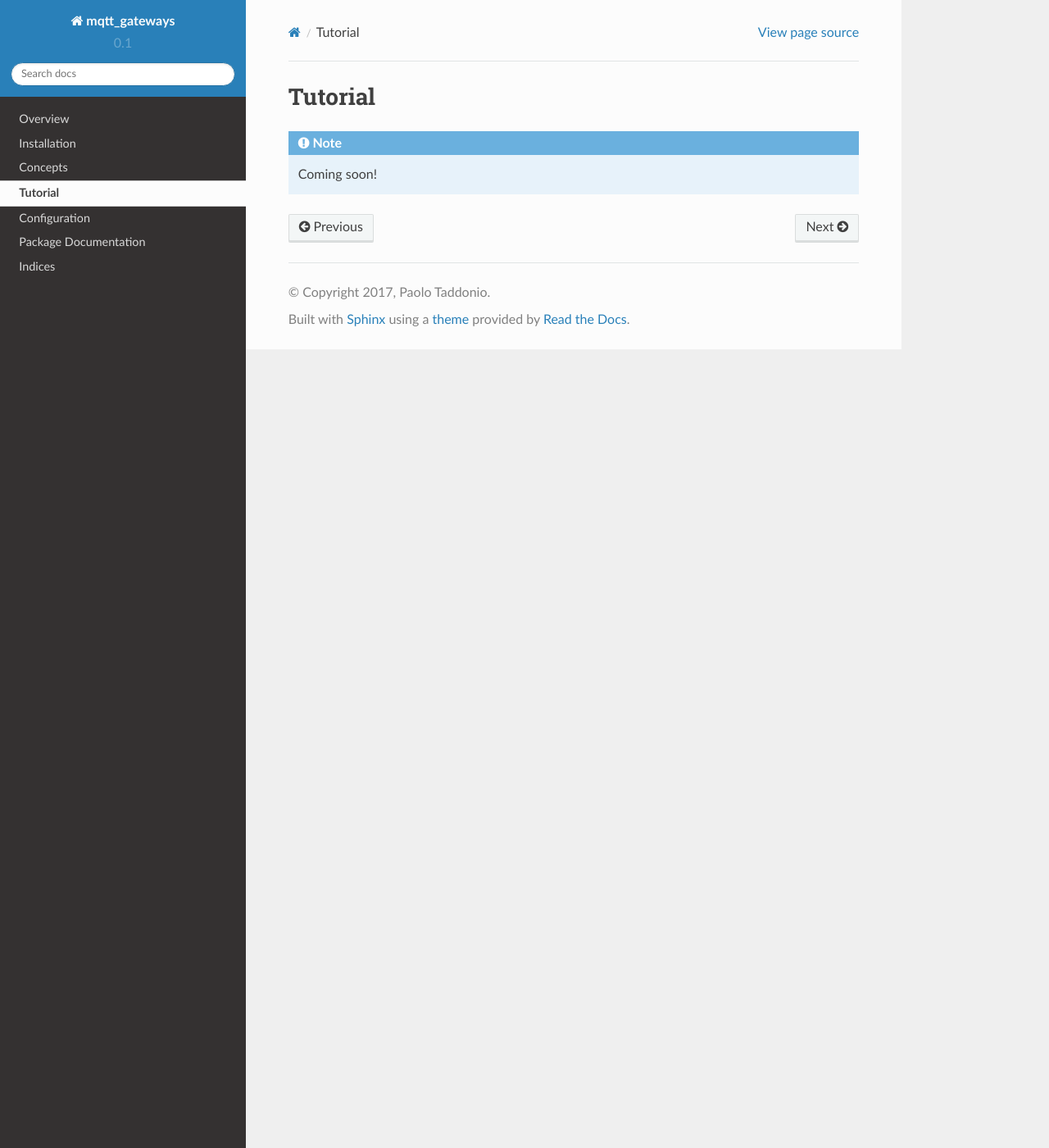
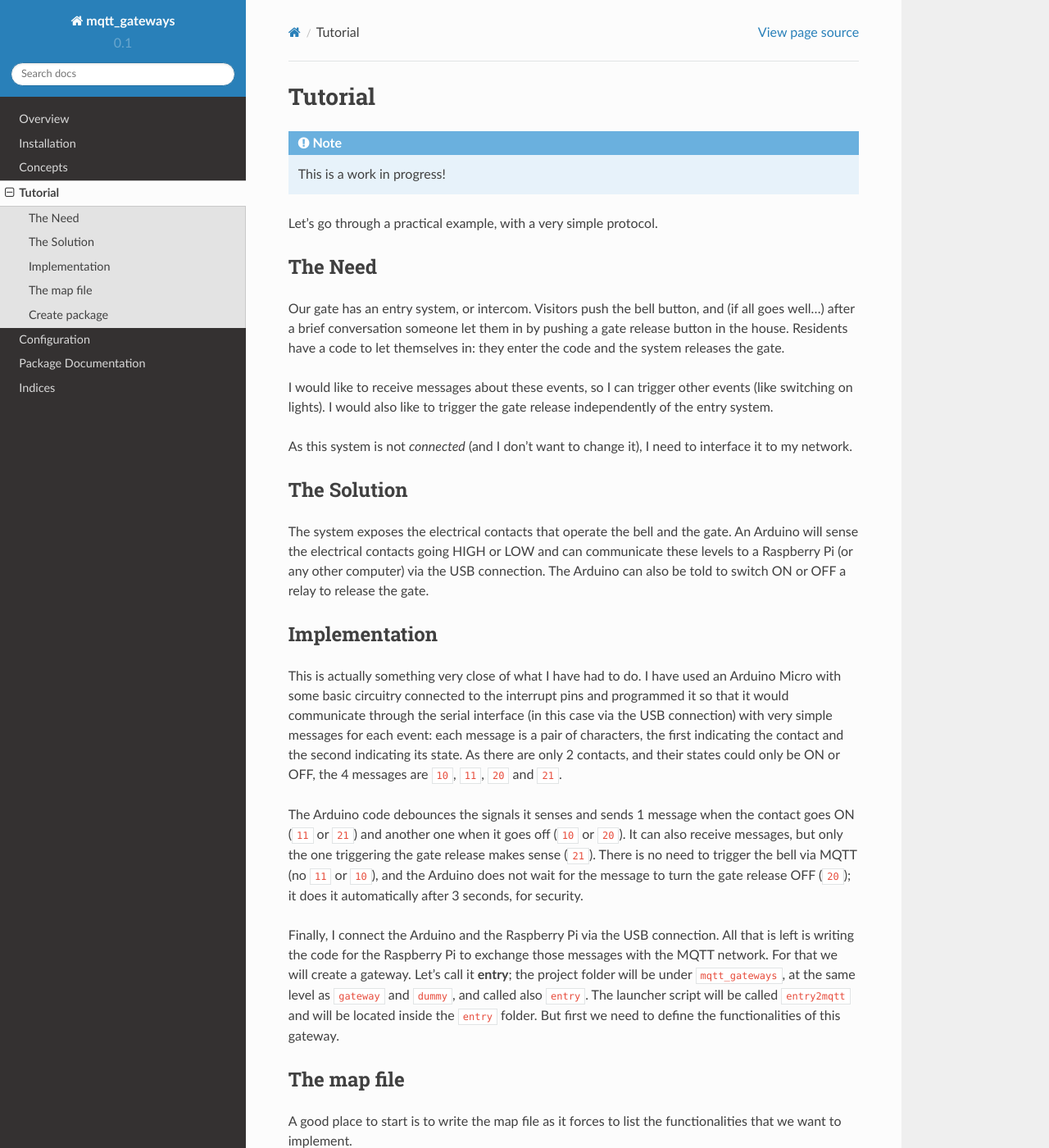
Before and after one commit to ppt000/mqtt_gateways, a Sphinx documentation site: the page built from docs/source/tutorial.rst, in a window 1280 px wide and 1400 px high. Shown: the whole window at 82% size. Built offline with Sphinx 7.4.7 and the Read the Docs theme 2.0.0, drawn with Linux system fonts in a browser that asks for light colours; some of the changed text lies outside the part shown.

Commit message:
update docs

```diff
--- a/docs/source/concepts.rst
+++ b/docs/source/concepts.rst
@@ -124,8 +124,8 @@
 There are therefore a total of 8 characteristics in our message model:
 
 - **function**,
+- **gateway**,
 - **location**,
-- **gateway**,
 - **device**,
 - **type**,
 - **action**,
--- a/docs/source/overview.rst
+++ b/docs/source/overview.rst
@@ -38,7 +38,7 @@
    of the addressing syntax and the commands translation via
    mapping data provided by the interface.
 
-For a more in-depth discussion, go to `Concepts <concepts.html>`_.
+For a more in-depth discussion, go to :doc:`Concepts <concepts>`.
 
 Usage
 *****
@@ -59,7 +59,7 @@
 some basic configuration parameters.  The only dependency is the
 `paho.mqtt <https://pypi.python.org/pypi/paho-mqtt>`_ library.
 
-For the full installation guide, go to `Installation <installation.html>`_.
+For the full installation guide, go to :doc:`Installation <installation>`.
 
 Develop your interface
 **********************
@@ -84,7 +84,7 @@
 keywords and the internal keywords.  This is only to allow changing the
 MQTT syntax in the future without touching the code.
 
-For a complete guide on how to develop an interface, go to `Tutorial <tutorial.html>`_.
+For a complete guide on how to develop an interface, go to :doc:`Tutorial <tutorial>`.
 
 Available gateways
 ******************
--- a/docs/source/tutorial.rst
+++ b/docs/source/tutorial.rst
@@ -2,4 +2,94 @@
 ========
 
 .. note::
-	Coming soon!
+	This is a work in progress!
+
+Let's go through a practical example, with a very simple protocol.
+
+The Need
+********
+Our gate has an entry system, or intercom. Visitors push the bell button, and (if all goes well...)
+after a brief conversation someone let them in by pushing a gate release button in the
+house. Residents have a code to let themselves in: they enter the code and the system releases the
+gate.
+
+I would like to receive messages about these events, so I can trigger other events (like switching
+on lights). I would also like to trigger the gate release independently of the entry system.
+
+As this system is not *connected* (and I don't want to change it), I need to interface it
+to my network.
+
+The Solution
+************
+The system exposes the electrical contacts that operate the bell and the gate. An Arduino
+will sense the electrical contacts going HIGH or LOW and can communicate these levels to
+a Raspberry Pi (or any other computer) via the USB connection. The Arduino can also be told
+to switch ON or OFF a relay to release the gate.
+
+Implementation
+**************
+This is actually something very close of what I have had to do. I have used an Arduino Micro
+with some basic circuitry connected to the interrupt pins and programmed it so that it would
+communicate through the serial interface (in this case via the USB connection) with very simple
+messages for each event: each message is a pair of characters, the first indicating the contact
+and the second indicating its state.  As there are only 2 contacts, and their states could only
+be ON or OFF, the 4 messages are ``10``, ``11``, ``20`` and ``21``.
+
+The Arduino code debounces the signals it senses and sends 1 message when the contact goes
+ON (``11`` or ``21``) and another one when it goes off (``10`` or ``20``). It can also receive messages,
+but only the one triggering the gate release makes sense (``21``).  There is no need to trigger the bell via MQTT
+(no ``11`` or ``10``), and the Arduino does not wait for the message to turn the gate release OFF (``20``);
+it does it automatically after 3 seconds, for security.
+
+Finally, I connect the Arduino and the Raspberry Pi via the USB connection. All that is left is
+writing the code for the Raspberry Pi to exchange those messages with the MQTT network.  For that we will
+create a gateway.  Let's call it **entry**; the project folder will be under ``mqtt_gateways``, at the same
+level as ``gateway`` and ``dummy``, and called also ``entry``.  The launcher script will be
+called ``entry2mqtt`` and will be located inside the ``entry`` folder.  But first we need to define
+the functionalities of this gateway.
+
+The map file
+************
+
+A good place to start is to write the map file as it forces to list the functionalities that we want to
+implement.
+
+Here we want the gateway to broadcast the state changes of the bell (1) and the gate release (2),
+as well as open the gate when commanded to (3).  Additionally, we would like the light at the gate to be switched
+on when the gate is opened (4) (this could be done in another application that receives the *gate open* broadcast,
+but it is useful to show how it can be done inside this gateway).  We therefore have 4 *events* to model
+with our message characteristics (see :doc:`Concepts <concepts>`).
+
+.. csv-table:: Model
+   :header: "Event", "Function", "Gateway", "Location", "Device", "Type", "Action"
+
+   "Bell Ring", "Security", "entry2mqtt", "gate_entry", "entry_system", "Status", "BELL_ON"
+   "Bell End", "Security", "entry2mqtt", "gate_entry", "entry_system", "Status", "BELL_OFF"
+   "Gate Open", "Security", "entry2mqtt", "gate_entry", "entry_system", "Status", "GATE_OPEN"
+   "Gate Close", "Security", "entry2mqtt", "gate_entry", "entry_system", "Status or Command", "GATE_CLOSE"
+   "Light On", "Lighting", "unknown", "gate_entry", "unknown", "Command", "LIGHT_ON"
+   "Light Off", "Lighting", "unknown", "gate_entry", "unknown", "Command", "LIGHT_OFF"
+
+There a few important points to make here:
+
+- The *status* messages sent by this gateway need to be unequivocal.  By having the **Gateway**
+  characteristic set to this gateway name should already make those messages unique.
+- Ideally these messages should also be *overloaded* with information, so that other applications
+  have a range of possibilities for topics to subscribe to, depending of which keywords they happen
+  to know.  In the example above, specifying the **Device** gives an extra layer of identification
+  that is redundant but gives more options for subscription topics.
+- The *command* messages need to embody as much information as possible to ensure they reach
+  their destination.  However here we will assume that we do not know the **Gateway** or the **Device**
+  that operates the lights.  So we only specify the **Function**, the **Location** and the **Action**
+  and *hopefully* the application in charge of the lighting will receive the message and execute
+  the command.
+
+
+In the folder ``mqtt_gateways/data`` create the file ``entry2mqtt.map``.
+
+
+Create package
+**************
+
+Create directory ``siedle`` within ``mqtt_gateways``.
+Create ``__init__.py``.  Leave empty or add just a module docstring.
```
Also changed, not shown: 1 other file.
